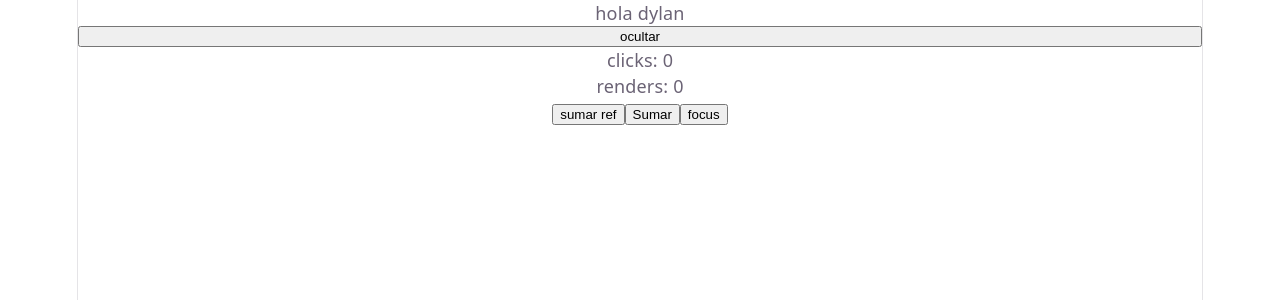
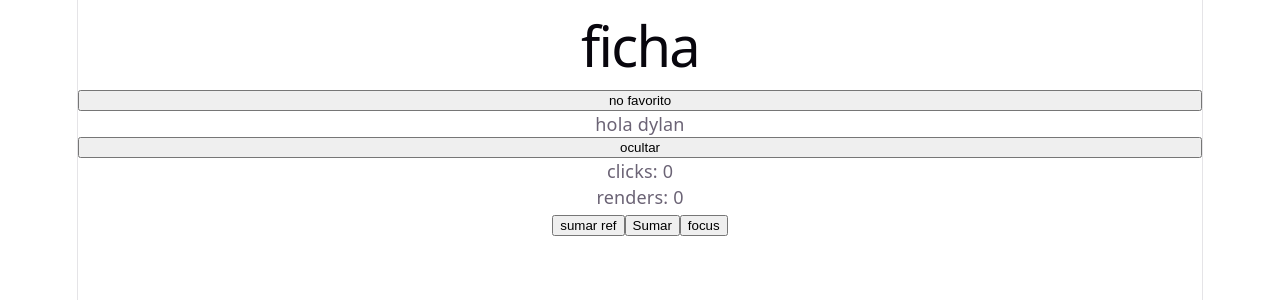
Before and after one commit to dylanrosas2211-bot/programacion-web, a React (Vite) app in the folder clase-11/: page / in a window 1280 px wide. Shown: the top 300 px of the page. Built offline with nearby package versions, Linux system fonts and the light colour scheme.

Commit message:
me falta arreglar el problema local, se queda en no favorito

```diff
--- a/clase-11/src/App.jsx
+++ b/clase-11/src/App.jsx
@@ -2,7 +2,7 @@ import { useState } from 'react'
 import './App.css'
 import Reloj from './componentes/reloj'
 import ClicksYRenders from './componentes/clickYrender'
-
+import Ficha from "./componentes/Ficha";
 function App() {
   const [abierto,setAbierto] = useState(true)
 
@@ -12,6 +12,7 @@ function App() {
 
   return (
     <>
+      <Ficha nombre="Dylan" rol="Programador mas crack" />
       hola dylan
       <button onClick={ocultarReloj}>
         ocultar
--- /dev/null
+++ b/clase-11/src/componentes/Ficha.jsx
@@ -0,0 +1,31 @@
+import { useState, useEffect } from "react";
+
+export default function Ficha({ nombre, rol }) {
+  const [favorito, setFavorito] = useState(false);
+
+
+  useEffect(() => {
+    setFavorito(localStorage.getItem("favorito"))
+  },[])
+
+  function manejarClicks() {
+    setFavorito(!favorito)
+    localStorage.setItem("favorito", !favorito);
+
+  }
+
+  return (
+    <>
+      <h1>
+        ficha
+      </h1>
+
+      { favorito === true ? <button onClick = {manejarClicks}>
+        favorito
+      </button> : <button onClick = {manejarClicks}>
+        no favorito
+      </button>  }
+
+    </>
+  )
+}
```
